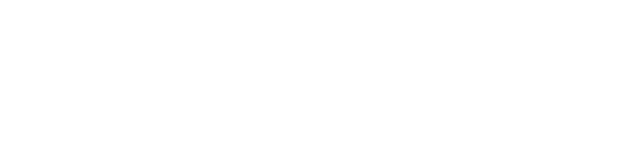
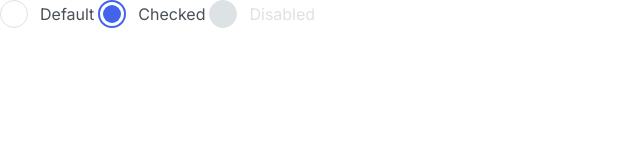
Before and after one commit to js-tasks-ru/htmlcss-20241107_gamedevshrimp, a website: page 07-lection5/02-radio/index.html in a window 1280 px wide. Shown: the whole page, without its empty margins (0-640 px from the left). Drawn offline with Linux system fonts and the light colour scheme.

Commit message:
DZ07 add a radio

```diff
--- a/07-lection5/02-radio/index.html
+++ b/07-lection5/02-radio/index.html
@@ -1,11 +1,37 @@
 <!DOCTYPE html>
 <!-- Страница радио -->
 <html lang="ru">
-    <head>
-        <link rel="stylesheet" href="../../assets/css/main.css">
-        <link rel="stylesheet" href="./radio.css">
-    </head>
-    <body>
-
-    </body>
+  <head>
+    <link rel="stylesheet" href="../../assets/css/main.css" />
+    <link rel="stylesheet" href="./radio.css" />
+  </head>
+  <body>
+    <label class="radio">
+      <input type="radio" name="radio" class="radio__input" />
+      <div class="radio__state">
+        <div class="radio__control">
+          <div class="radio__icon"></div>
+        </div>
+        <p class="radio__label">Default</p>
+      </div>
+    </label>
+    <label class="radio">
+      <input type="radio" name="radio" class="radio__input" checked />
+      <div class="radio__state">
+        <div class="radio__control">
+          <div class="radio__icon"></div>
+        </div>
+        <p class="radio__label">Checked</p>
+      </div>
+    </label>
+    <label class="radio">
+      <input type="radio" name="radio" class="radio__input" disabled />
+      <div class="radio__state">
+        <div class="radio__control">
+          <div class="radio__icon"></div>
+        </div>
+        <p class="radio__label">Disabled</p>
+      </div>
+    </label>
+  </body>
 </html>
--- a/07-lection5/02-radio/radio.css
+++ b/07-lection5/02-radio/radio.css
@@ -0,0 +1,75 @@
+.radio {
+  display: inline-block;
+  position: relative;
+  cursor: pointer;
+}
+
+.radio__input {
+  position: absolute;
+  left: -100vw;
+}
+
+.radio__state {
+  display: flex;
+  align-items: center;
+  gap: 12px;
+}
+
+.radio__control {
+  box-sizing: border-box;
+  width: 28px;
+  height: 28px;
+
+  background: var(--white);
+  border: 1px solid var(--grey-2);
+  border-radius: 14px;
+
+  display: flex;
+  justify-content: center;
+  align-items: center;
+}
+
+.radio__icon {
+  display: none;
+  position: absolute;
+}
+
+.radio__label {
+  font-family: Inter;
+  font-size: 16px;
+  font-weight: 400;
+  line-height: 24px;
+  text-align: left;
+  color: var(--grey-4);
+}
+
+.radio__input:focus ~ .radio__state .radio__label {
+  text-decoration: underline;
+}
+
+.radio__input:checked ~ .radio__state .radio__control {
+  border-width: 2px;
+  border-color: #4263eb;
+}
+
+.radio__input:checked ~ .radio__state .radio__icon {
+  display: block;
+  background: #4263eb;
+  width: 18px;
+  height: 18px;
+  border-radius: 50%;
+}
+
+.radio__input:disabled ~ .radio__state .radio__control {
+  background: var(--grey-2);
+  border-color: var(--grey-2);
+}
+
+.radio__input:disabled ~ .radio__state .radio__icon {
+  display: none;
+}
+
+.radio__input:disabled ~ .radio__state .radio__label {
+  pointer-events: none;
+  color: var(--grey-2);
+}
```
